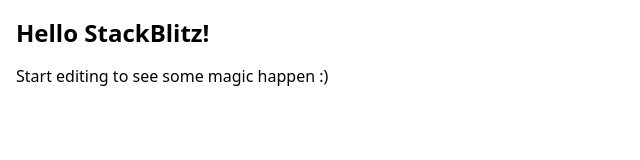
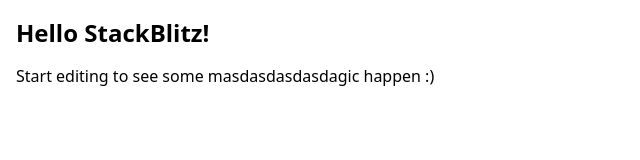
Before and after one commit to Fmella/react-data-visualizer, a React (Create React App) app: page / in a window 1280 px wide. Shown: the top 160 px of the page, without its empty margins (0-640 px from the left). Built offline with nearby package versions, Linux system fonts and the light colour scheme; no server answers.

Commit message:
init project

```diff
--- a/src/App.js
+++ b/src/App.js
@@ -16,7 +16,7 @@
   return (
     <div>
       <h1>Hello StackBlitz!</h1>
-      <p>Start editing to see some magic happen :)</p>
+      <p>Start editing to see some masdasdasdasdagic happen :)</p>
     </div>
   );
 }
```
Also changed, not shown: package.json (+12 -1 lines), 1 other file (tests, documents, lock files or other folders).
